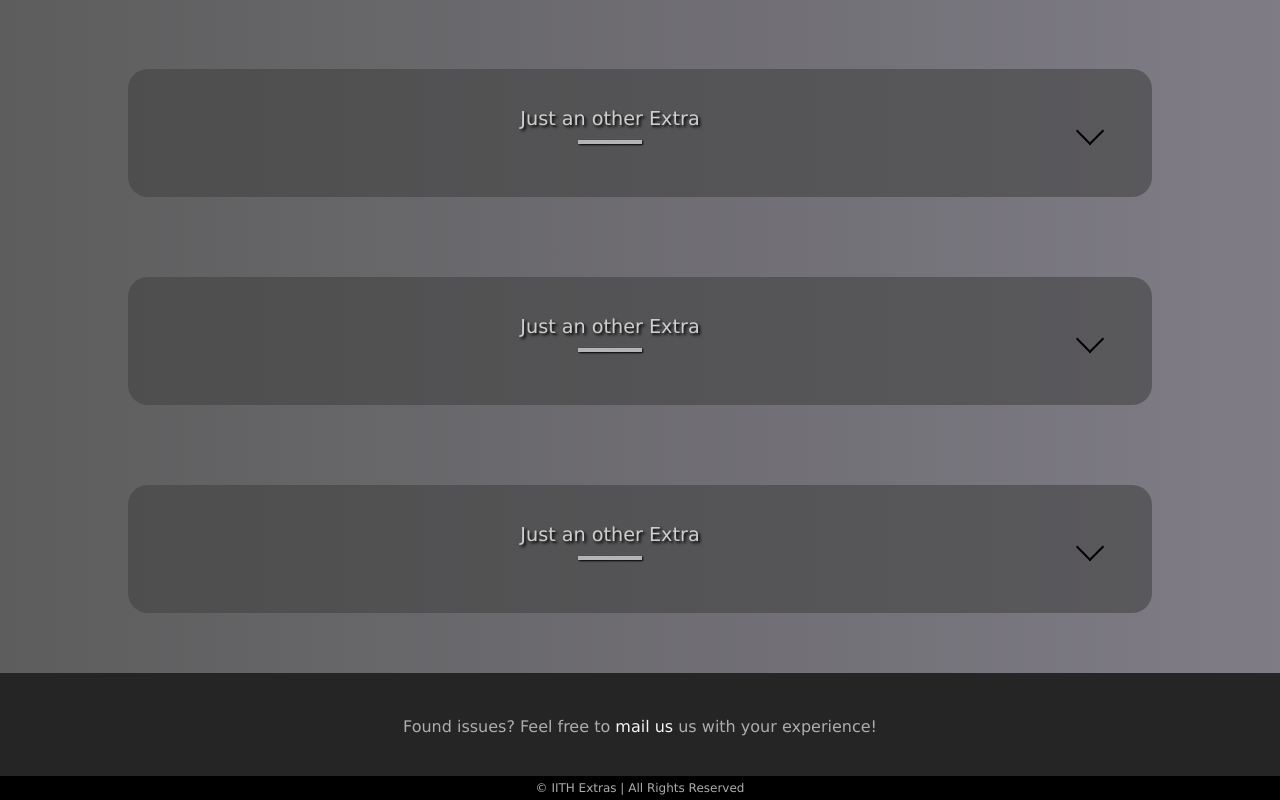
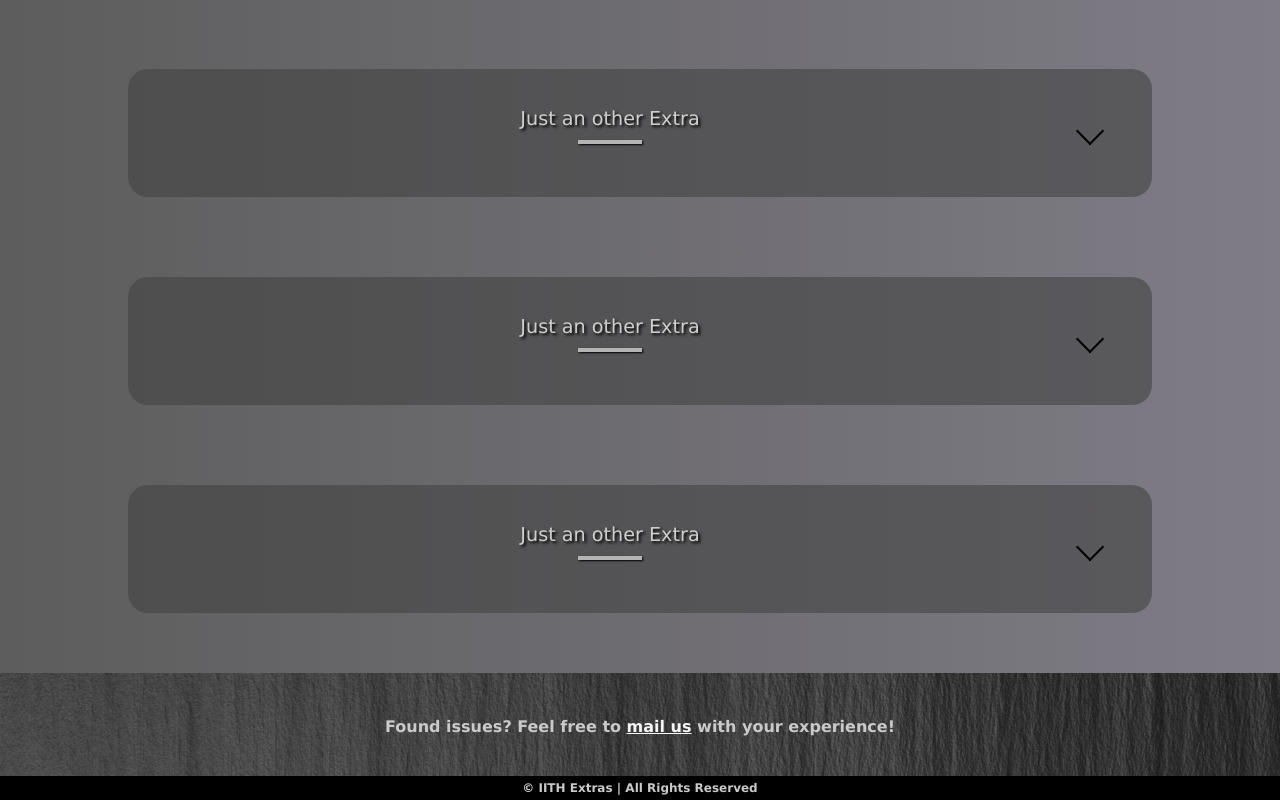
Before and after one commit to sharmayash105/IITH-Extras, a plain HTML site: page index.html in a window 1280 px wide. Shown: the part 2287-3087 px from the top of the page. Drawn offline with nearby package versions, Linux system fonts and the light colour scheme; a script that the page names is missing.

Commit message:
Footer improvised

```diff
--- a/index.html
+++ b/index.html
@@ -150,7 +150,7 @@
     </div>
     <!-- Main content end -->
     <footer>
-        <div>Found issues? Feel free to <a href="mailto:ch20btech11006@iith.ac.in, ch20btech11032@iith.ac.in">mail us</a> us with your
+        <div>Found issues? Feel free to <a href="mailto:ch20btech11006@iith.ac.in, ch20btech11032@iith.ac.in">mail us</a> with your
             experience!</div>
         <div id="copyR8">&#169 IITH Extras | All Rights Reserved </div>
     </footer>
--- a/style.css
+++ b/style.css
@@ -418,20 +418,29 @@ footer {
     justify-content: center;
     align-items: center;
     text-align: center;
-    background-color: rgb(37, 37, 37);
+    /* background-color: rgb(37, 37, 37); */
     padding-top: 24px;
+        background: url(bg4.jpg) no-repeat center center fixed;
+        -webkit-background-size: cover;
+        -moz-background-size: cover;
+        -o-background-size: cover;
+        background-size: cover;
+        width: 100vw;
+
 }
 footer > div {
-    color: #adadad;
+    color: #cacaca;
+    font-weight: 900;
     margin: 20px;
     font-family: 'Lucida Sans', 'Lucida Sans Regular', 'Lucida Grande', 'Lucida Sans Unicode', Geneva, Verdana, sans-serif;
 }
 footer a {
     text-decoration: none;
     color: rgb(245, 245, 245);
+    text-decoration: underline;
 }
 footer a:hover {
-    text-decoration: underline;
+    opacity: 0.5;
 }
 #copyR8 {
     background-color: #000000;
```
Also changed, not shown: bg4.jpg (added).
